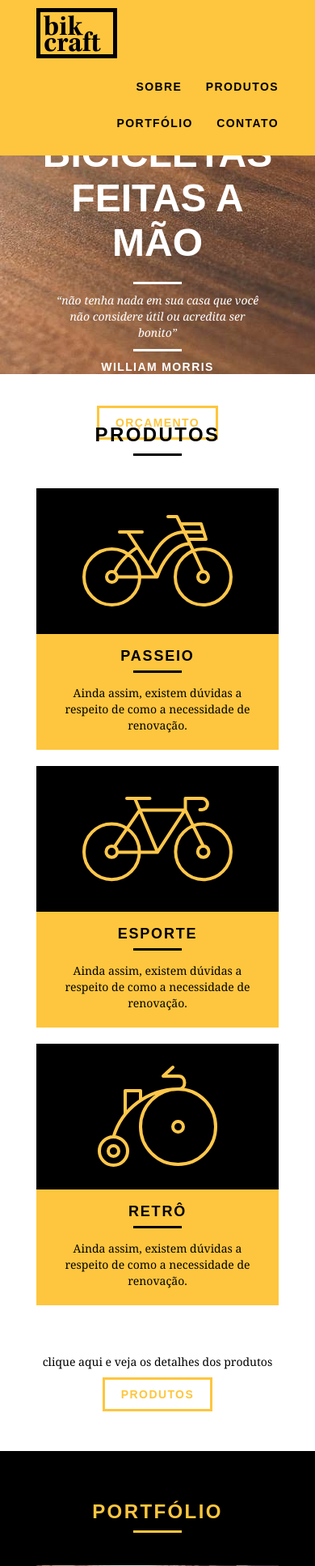
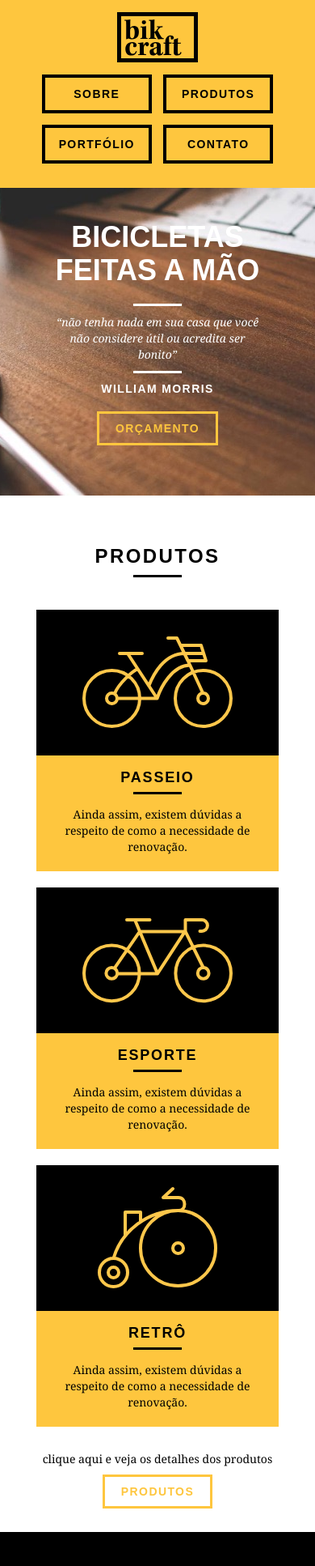
Before and after one commit to vilsonsampaio/bikcraft, a PHP site: page /index.html in a window 390 px wide; the page is wider, and only the part inside the window is pictured. Shown: the top 1934 px of that part at 81% size. Run offline with PHP 8.4, Linux system fonts and the light colour scheme.

Commit message:
Home responsiva

```diff
--- a/contato.html
+++ b/contato.html
@@ -9,6 +9,7 @@
     <link rel="stylesheet" href="css/grid.css">
     <link rel="stylesheet" href="css/style.css">
     <link rel="stylesheet" href="css/contato.css">
+    <link rel="stylesheet" href="css/responsivo.css">
 </head>
 
 <body>
--- /dev/null
+++ b/css/responsivo.css
@@ -0,0 +1,76 @@
+ /* Estilo para Tablet */
+
+ @media only screen and (min-width: 788px) and (max-width: 979px) {
+     /* Home - Qualidade */
+     .qualidade .container:after {
+         left: 68px;
+     }
+     .qualidade-lista li {
+         padding: 0;
+     }
+     /* Footer */
+     .footer-redes ul li {
+         margin-right: 6px;
+     }
+     .footer-redes ul li a {
+         padding: 6px;
+     }
+     .footer-redes ul li a img {
+         width: 25px;
+         height: 25px;
+     }
+ }
+ /* Estilo para Smartphone */
+
+ @media only screen and (max-width: 787px) {
+     /* Header */
+     .header {
+         position: relative;
+         /* tirando o menu fixo */
+         padding-bottom: 0px;
+     }
+     .header img {
+         margin: 5px auto 10px;
+         /* alinhando a marca ao centro */
+     }
+     .header-menu {
+         text-align: center;
+     }
+     .header-menu ul li {
+         margin: 5px;
+     }
+     .header-menu ul li a {
+         border: 4px solid #000;
+         width: 136px;
+         display: block;
+         float: left;
+     }
+     .header-menu ul li a:hover {
+         border-color: #fff;
+     }
+     /* Intro */
+     .intro {
+         margin-top: 0px;
+         padding: 40px 0;
+         background: url("../img/bg-mobile.jpg") no-repeat center;
+         background-size: cover;
+     }
+     .intro h1 {
+         font-size: 36px;
+     }
+     .quote-externo {
+         margin-bottom: 30px;
+     }
+     /* Call to action */
+     .call {
+         padding: 10px 0 40px;
+     }
+     /* Qualidade */
+     .qualidade .container:after {
+         display: none;
+     }
+     /* Footer */
+     .copyright .container p {
+         margin: 0;
+     }
+ }
--- a/css/style.css
+++ b/css/style.css
@@ -124,6 +124,7 @@ h3:after {
 
 .menu-ativo {
     color: #FFF!important;
+    border-color: #FFF!important;
 }
 
 
--- a/index.html
+++ b/index.html
@@ -18,6 +18,7 @@
         <link rel="stylesheet" href="css/reset.css">
         <link rel="stylesheet" href="css/grid.css">
         <link rel="stylesheet" href="css/style.css">
+        <link rel="stylesheet" href="css/responsivo.css">
     </head>
 
     <body>
--- a/portfolio.html
+++ b/portfolio.html
@@ -19,6 +19,7 @@
         <link rel="stylesheet" href="css/grid.css">
         <link rel="stylesheet" href="css/style.css">
         <link rel="stylesheet" href="css/portfolio.css">
+        <link rel="stylesheet" href="css/responsivo.css">
     </head>
 
     <body>
--- a/produtos.html
+++ b/produtos.html
@@ -19,6 +19,7 @@
         <link rel="stylesheet" href="css/grid.css">
         <link rel="stylesheet" href="css/style.css">
         <link rel="stylesheet" href="css/produtos.css">
+        <link rel="stylesheet" href="css/responsivo.css">
     </head>
 
     <body>
--- a/sobre.html
+++ b/sobre.html
@@ -19,6 +19,7 @@
         <link rel="stylesheet" href="css/grid.css">
         <link rel="stylesheet" href="css/style.css">
         <link rel="stylesheet" href="css/sobre.css">
+        <link rel="stylesheet" href="css/responsivo.css">
     </head>
 
     <body>
```
